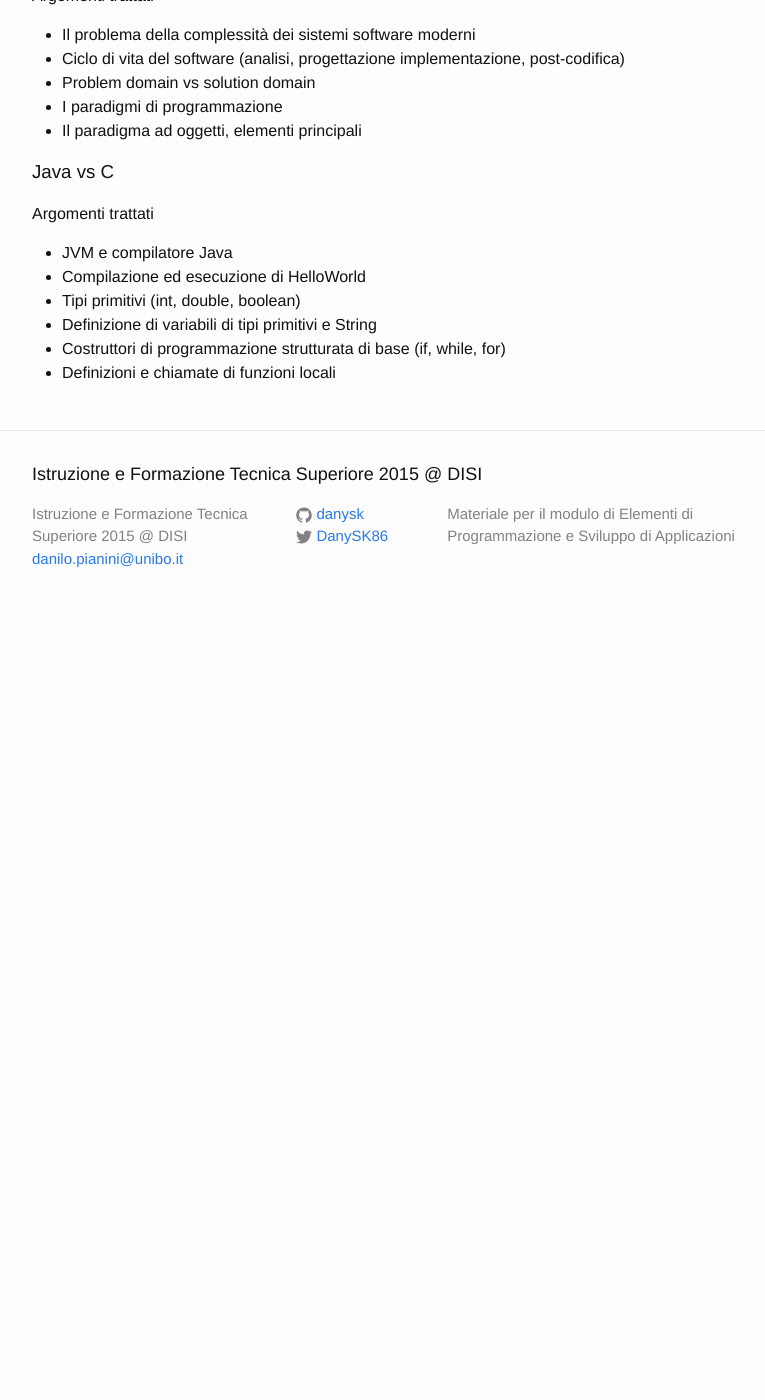
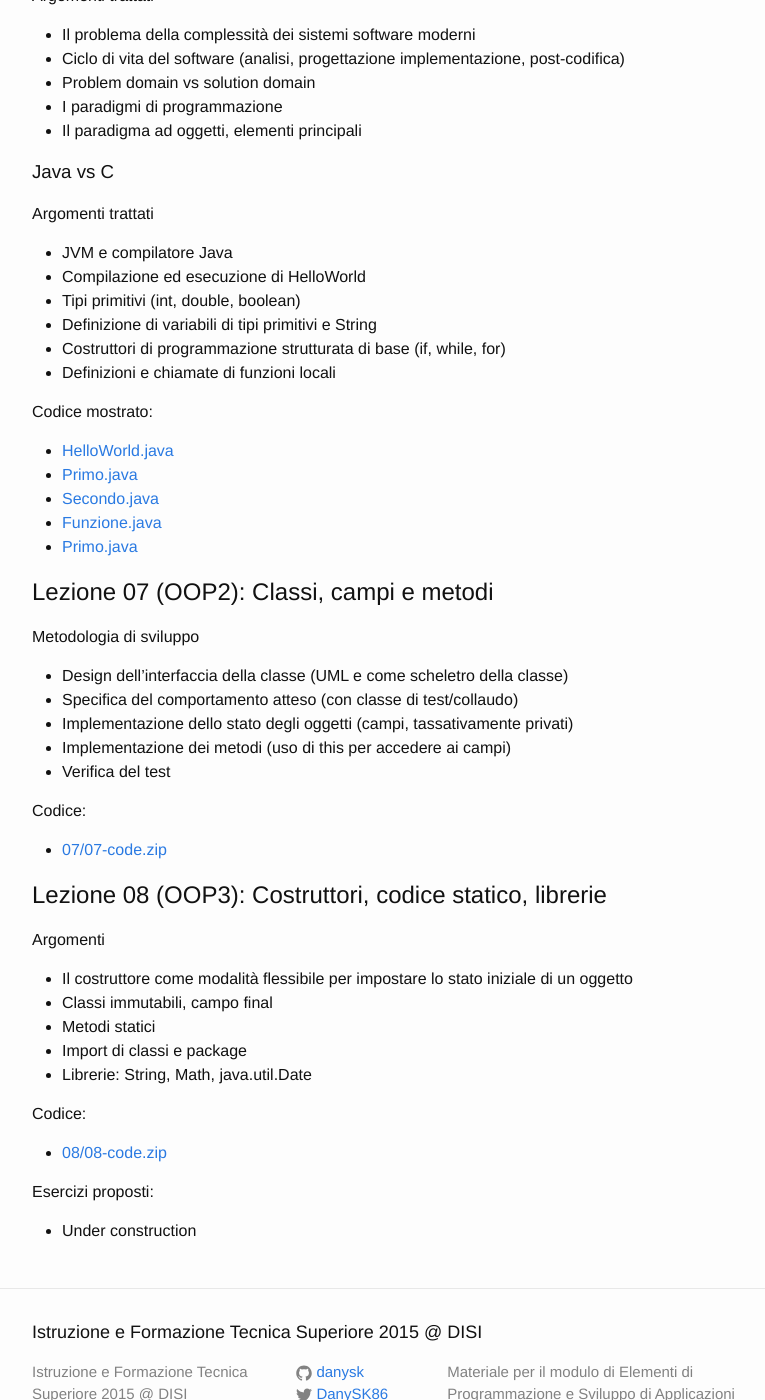
Before and after one commit to APICe-at-DISI/ifts2015, a Jekyll site: the page built from index.md, in a window 1280 px wide and 1400 px high, scrolled down 35887 px. Shown: the whole window, without its empty margins (238-1003 px from the left). Built offline with Jekyll 4.4.1, drawn with Linux system fonts in a browser that asks for light colours; before the commit the page ends 36517 px from its top, so only the background shows below that.

Commit message:
index to 8

```diff
--- a/index.md
+++ b/index.md
@@ -1296,3 +1296,43 @@ Argomenti trattati
 * Definizione di variabili di tipi primitivi e String
 * Costruttori di programmazione strutturata di base (if, while, for)
 * Definizioni e chiamate di funzioni locali
+
+Codice mostrato:
+
+* [HelloWorld.java](06/HelloWorld.java)
+* [Primo.java](06/Primo.java)
+* [Secondo.java](06/Secondo.java)
+* [Funzione.java](06/Funzione.java)
+* [Primo.java](06/Primo.java)
+
+## Lezione 07 (OOP2): Classi, campi e metodi
+
+Metodologia di sviluppo
+
+* Design dell'interfaccia della classe (UML e come scheletro della classe)
+* Specifica del comportamento atteso (con classe di test/collaudo)
+* Implementazione dello stato degli oggetti (campi, tassativamente privati)
+* Implementazione dei metodi (uso di this per accedere ai campi)
+* Verifica del test
+
+Codice:
+
+* [07/07-code.zip](07/07-code.zip)
+
+## Lezione 08 (OOP3): Costruttori, codice statico, librerie
+
+Argomenti
+
+* Il costruttore come modalità flessibile per impostare lo stato iniziale di un oggetto
+* Classi immutabili, campo final
+* Metodi statici
+* Import di classi e package
+* Librerie: String, Math, java.util.Date
+
+Codice:
+
+* [08/08-code.zip](08/08-code.zip)
+
+Esercizi proposti:
+
+* Under construction
```
